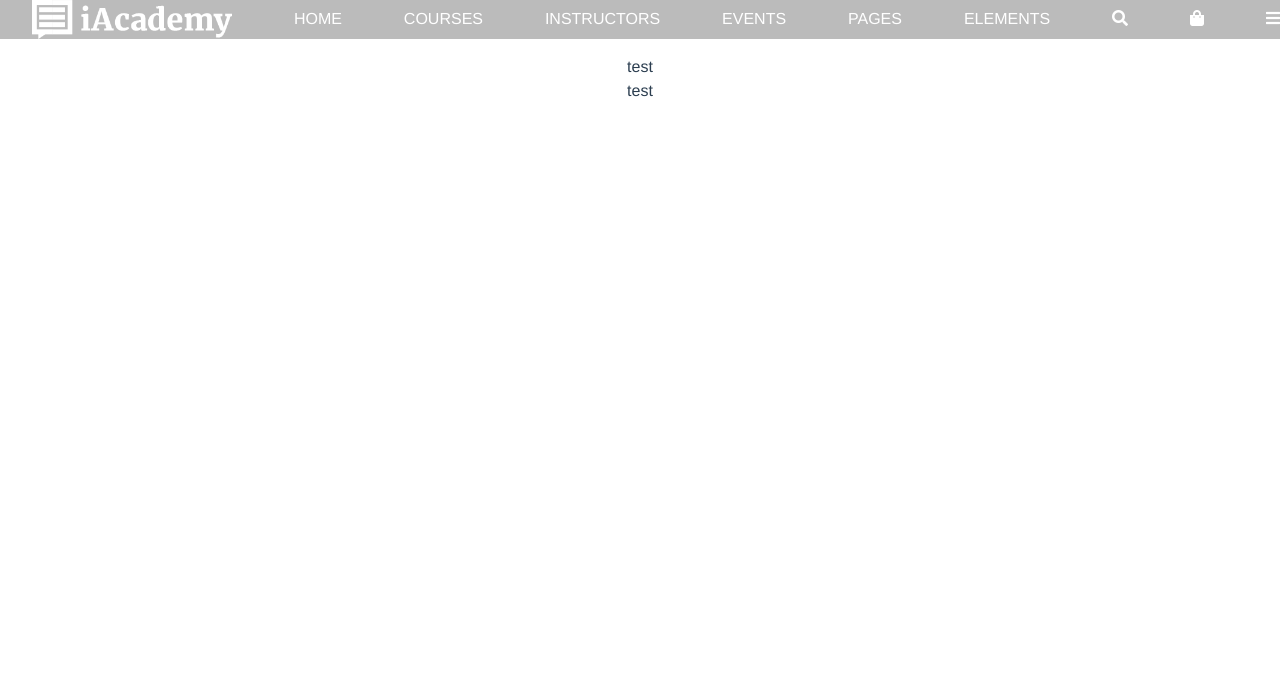
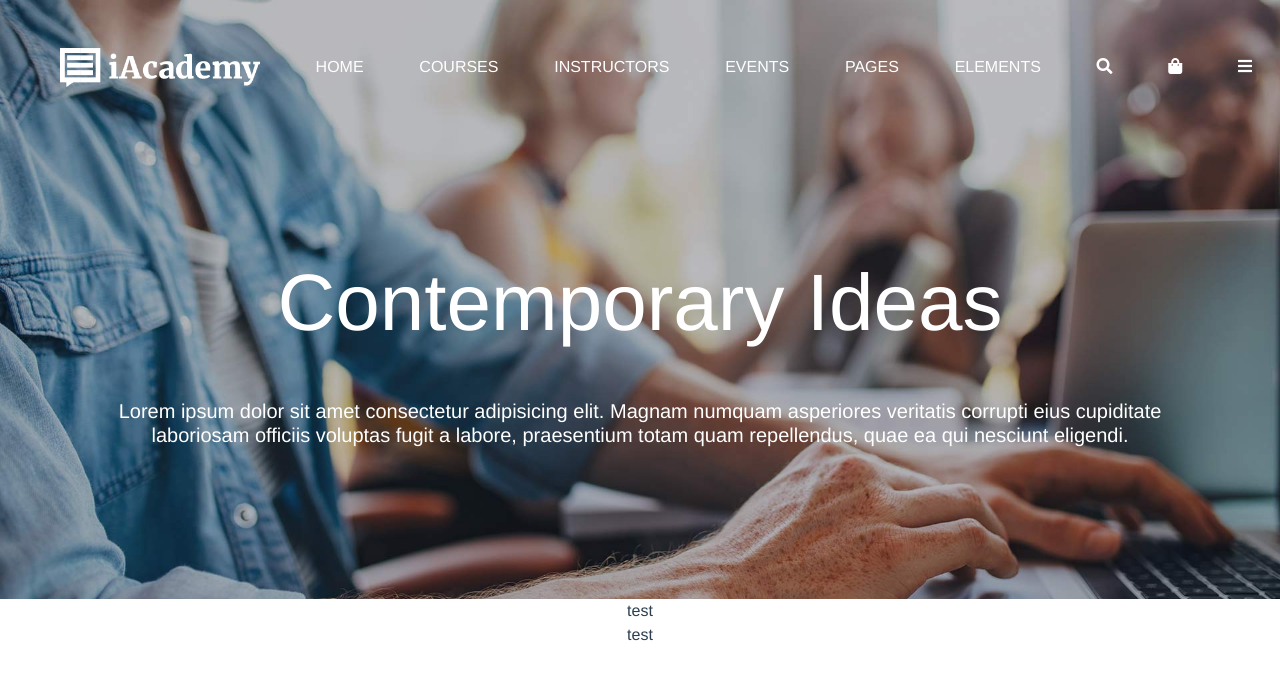
Before and after one commit to bePIRRO/proj-html-vuejs, a Vue app: page / in a window 1280 px wide. Shown: the top 680 px of the page. Built offline with nearby package versions, Linux system fonts and the light colour scheme.

Commit message:
add background + text

```diff
--- a/src/components/Header.vue
+++ b/src/components/Header.vue
@@ -1,5 +1,18 @@
 <template>
-  <MainNav />
+  <header class="pb-5">
+    <MainNav />
+    <div class="my-5 py-4 container">
+      <h1 class="display-1 my-5">Contemporary Ideas</h1>
+      <p class="h5">
+        Lorem ipsum dolor sit amet consectetur adipisicing elit. Magnam numquam
+        asperiores veritatis corrupti eius cupiditate laboriosam officiis
+        voluptas fugit a labore, praesentium totam quam repellendus, quae ea qui
+        nesciunt eligendi.
+      </p>
+
+      <div class="btn"></div>
+    </div>
+  </header>
 </template>
 
 <script>
@@ -14,4 +27,12 @@ export default {
 };
 </script>
 
-<style scoped></style>
+<style>
+header {
+  background-image: url("../assets/img/h5-slide-3-background.jpg");
+  background-repeat: no-repeat;
+  background-size: cover;
+  height: auto;
+  color: #fff;
+}
+</style>
--- a/src/components/MainNav.vue
+++ b/src/components/MainNav.vue
@@ -1,5 +1,5 @@
 <template>
-  <ul class="main-nav d-flex justify-content-between align-items-center mt-0">
+  <ul class="main-nav d-flex justify-content-around align-items-center py-5">
     <li>
       <a href="#"
         ><img src="@/assets/img/logo-light.png" alt="iAcademy" class="logo"
@@ -53,7 +53,6 @@ export default {
 
 <style scoped>
 ul {
-  background-color: #bbb;
   color: #fff;
 }
 
```
